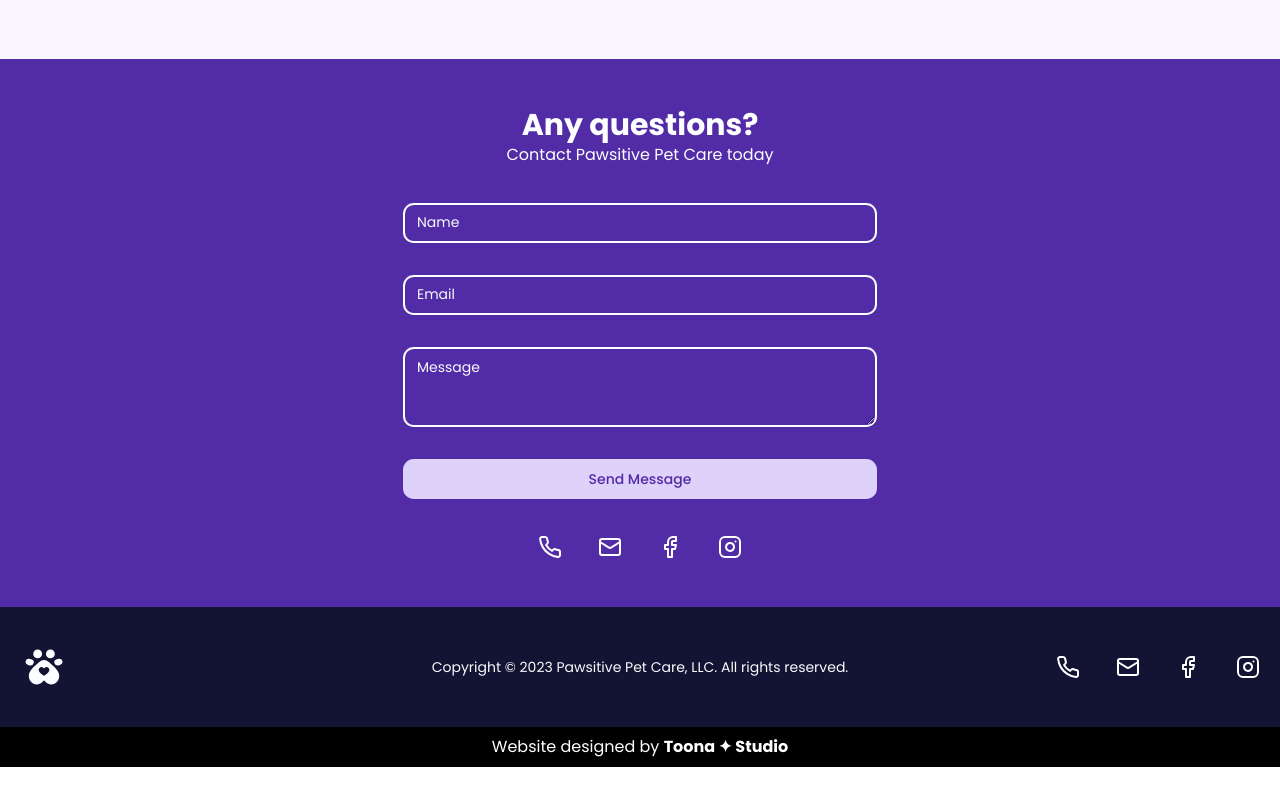
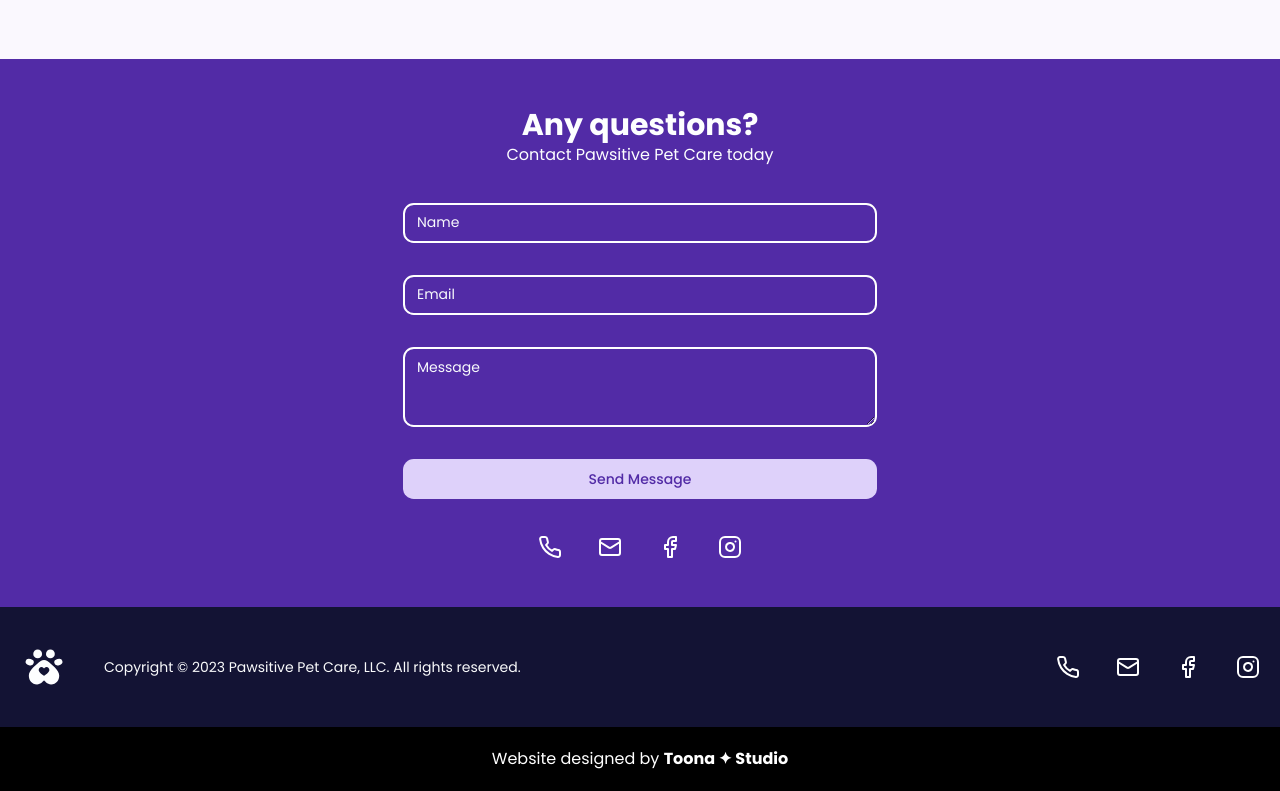
Before and after one commit to lumen-limitless/pawsitive, a Next.js app: page / in a window 1280 px wide. Shown: the part 3632-4423 px from the top of the page. Before the commit the page ends 4399 px from the top, so only its background shows below. Built offline with nearby package versions, Linux system fonts and the light colour scheme; no server answers.

Commit message:
footer fix and button links

```diff
--- a/components/Footer.tsx
+++ b/components/Footer.tsx
@@ -1,30 +1,27 @@
 'use client'
 
-import { cn } from '@/lib/utils'
 import PawsitiveSVG from 'public/pawsitive.svg'
 import Socials from './Socials'
 
 export default function Footer() {
   return (
     <footer className="bg-[#131334]">
-      <div
-        className={cn(
-          'relative flex w-full flex-col items-center justify-center px-5 py-5 lg:h-[120px] lg:flex-row',
-        )}
-      >
-        <PawsitiveSVG className="relative left-5 h-12 lg:absolute" />
+      <div className="flex w-full flex-col items-center justify-center gap-9 px-5 py-9 lg:flex-row">
+        <PawsitiveSVG className="h-12" />
 
-        <p className="text-center text-sm text-gray-50">
-          Copyright &copy; {new Date().getFullYear()} Pawsitive Pet Care, LLC.
+        <p className="text-center text-sm text-gray-50 lg:mr-auto">
+          Copyright &copy; {new Date().getFullYear()} Pawsitive Pet Care, LLC.{' '}
+          <br className="lg:hidden" />
           All rights reserved.
         </p>
 
-        <div className="relative right-5 flex items-center justify-center lg:absolute">
+        <div className="flex items-center justify-center">
           <Socials />
         </div>
       </div>
+
       <div className="bg-black text-center">
-        <p className="py-2 text-white">
+        <p className="py-5 text-white">
           Website designed by{' '}
           <a
             href="https://toona.studio"
--- a/components/Packages.tsx
+++ b/components/Packages.tsx
@@ -208,7 +208,13 @@ export default function Packages() {
                 </CardContent>
 
                 <CardFooter className="mt-4 justify-center">
-                  <Button variant="secondary">{item.cta}</Button>
+                  <a
+                    href="https://docs.google.com/forms/d/e/1FAIpQLSfZjeY3eyTWUFIspFDHYJ-8zMeKA09ms8oJTrhtAPoiyf4kaQ/viewform"
+                    target="_blank"
+                    rel="noreferrer"
+                  >
+                    <Button variant="secondary">{item.cta}</Button>
+                  </a>
                 </CardFooter>
               </Card>
             ))}
@@ -248,7 +254,9 @@ export default function Packages() {
                 </CardContent>
 
                 <CardFooter className="mt-4 justify-center">
-                  <Button variant="secondary">{item.cta}</Button>
+                  <a href="https://docs.google.com/forms/d/e/1FAIpQLSfZjeY3eyTWUFIspFDHYJ-8zMeKA09ms8oJTrhtAPoiyf4kaQ/viewform">
+                    <Button variant="secondary">{item.cta}</Button>
+                  </a>
                 </CardFooter>
               </Card>
             ))}
```
